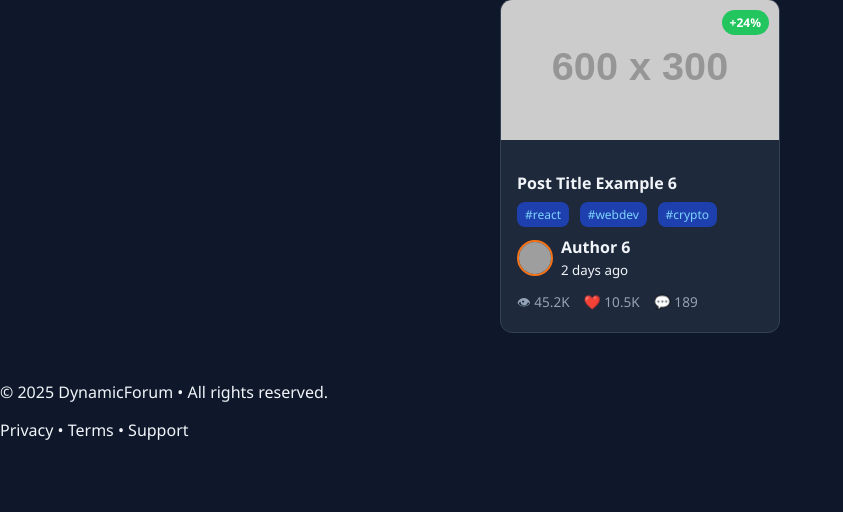
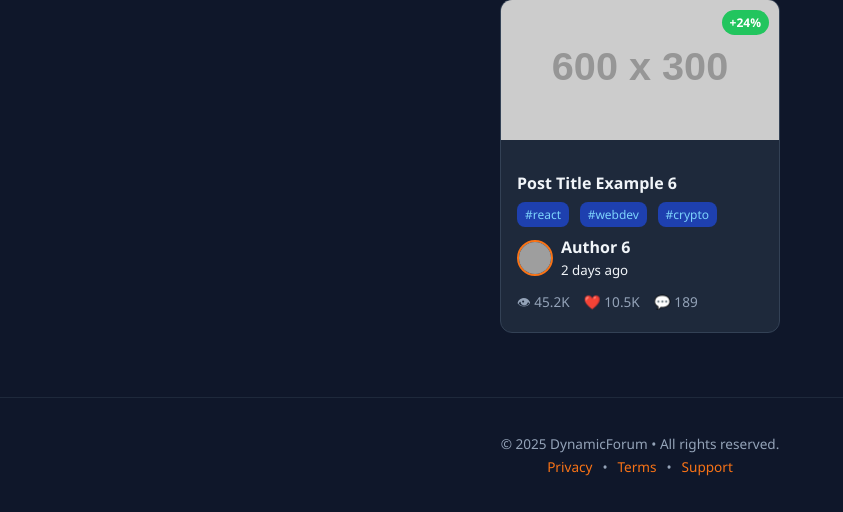
Before and after one commit to mejbah330/Forum, a PHP site: page /DynamicForum/ in a window 1280 px wide. Shown: the part 1920-2432 px from the top of the page, without its empty margins (0-843 px from the left). Before the commit the page ends 2360 px from the top, so only its background shows below. Run offline with PHP 8.4, Linux system fonts and the light colour scheme; grey boxes labelled with a size stand in for pictures from a placeholder-image service; some libraries are stand-ins or nearby versions; grey boxes are pictures that could not be loaded.

Commit message:
Update Style.css

```diff
--- a/assets/css/Style.css
+++ b/assets/css/Style.css
@@ -285,3 +285,25 @@ h3 {
   font-weight: bold;
   cursor: pointer;
 }
+
+/* ---- Footer ---- */
+
+.footer {
+  background: #0f172a;
+  padding: 2rem;
+  text-align: center;
+  color: #94a3b8;
+  border-top: 1px solid #1e293b;
+  margin-top: 2rem;
+}
+
+.footer-content p {
+  margin: 0.25rem;
+  font-size: 0.85rem;
+}
+
+.footer-links a {
+  color: #f97316;
+  margin: 0 0.4rem;
+  font-weight: 500;
+}
```
